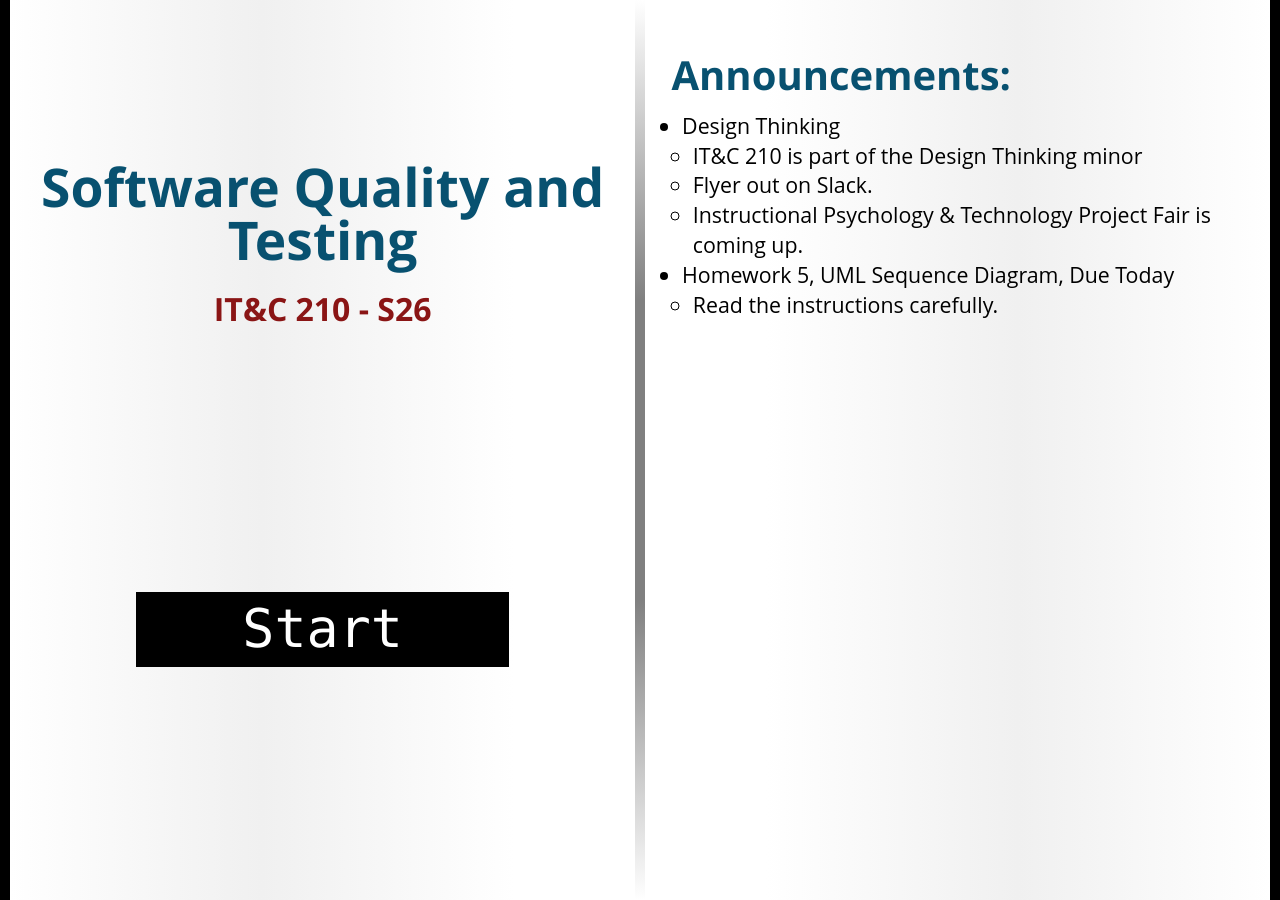
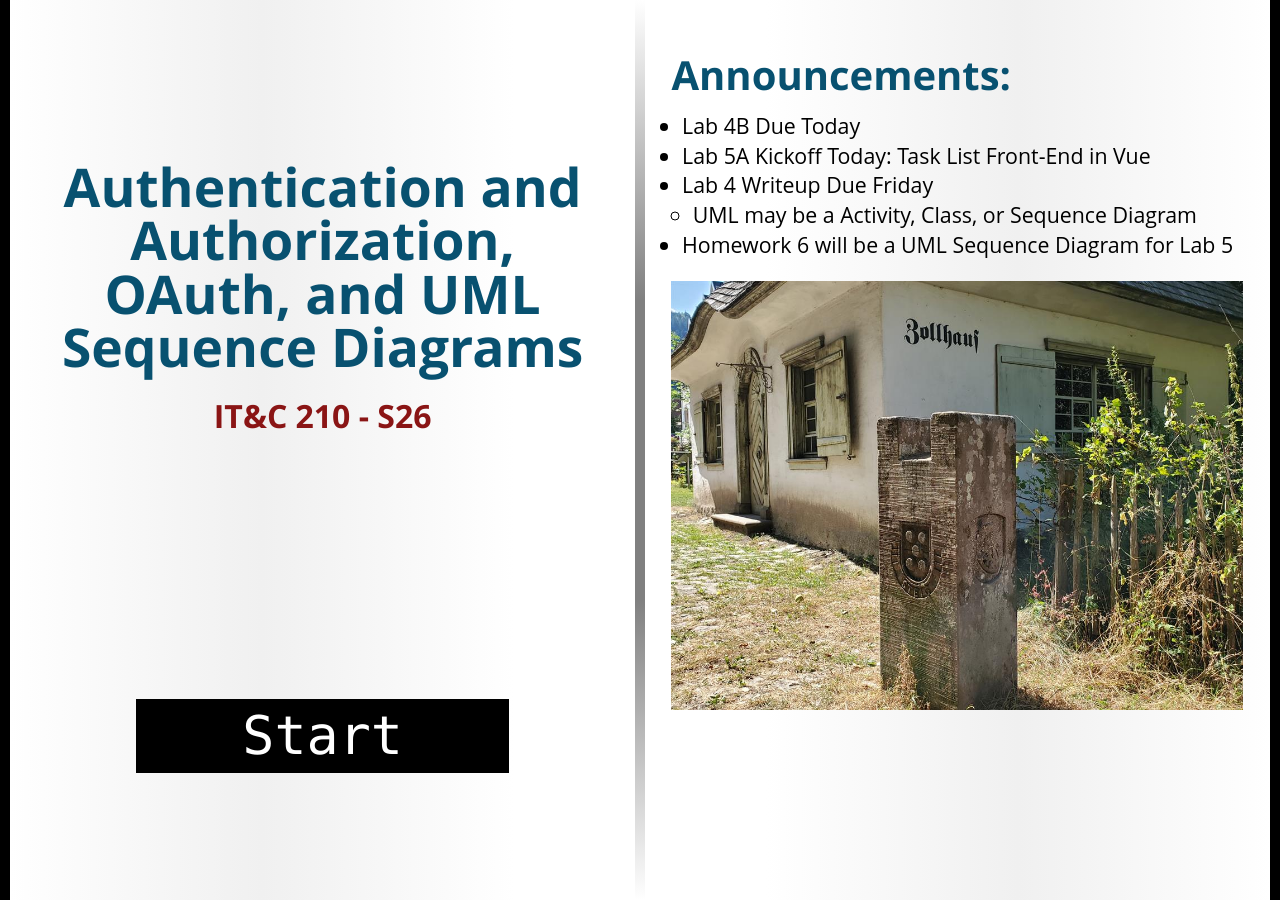
Before and after one commit to BYU-ITC-210/BYU-ITC-210.github.io, a Jekyll site: the page built from _welcome/S26.md, in a window 1280 px wide. Built offline with Jekyll 4.4.1, drawn with Linux system fonts in a browser that asks for light colours; some web fonts are replaced.

Commit message:
Welcome s26

```diff
--- a/_welcome/S26.md
+++ b/_welcome/S26.md
@@ -1,11 +1,12 @@
 ---
-title: Software Quality and Testing
+title: Authentication and Authorization, OAuth, and UML Sequence Diagrams
 session: S26
 ---
 
-* Design Thinking
-    * IT&C 210 is part of the Design Thinking minor
-    * Flyer out on Slack.
-    * Instructional Psychology & Technology Project Fair is coming up.
-* Homework 5, UML Sequence Diagram, Due Today
-    * Read the instructions carefully.
+* Lab 4B Due Today
+* Lab 5A Kickoff Today: Task List Front-End in Vue
+* Lab 4 Writeup Due Friday
+    * UML may be a Activity, Class, or Sequence Diagram
+* Homework 6 will be a UML Sequence Diagram for Lab 5
+
+![A Bollard in Germany](images/Bollard.jpg)
```
Also changed, not shown: welcome/images/Bollard.jpg (added).
